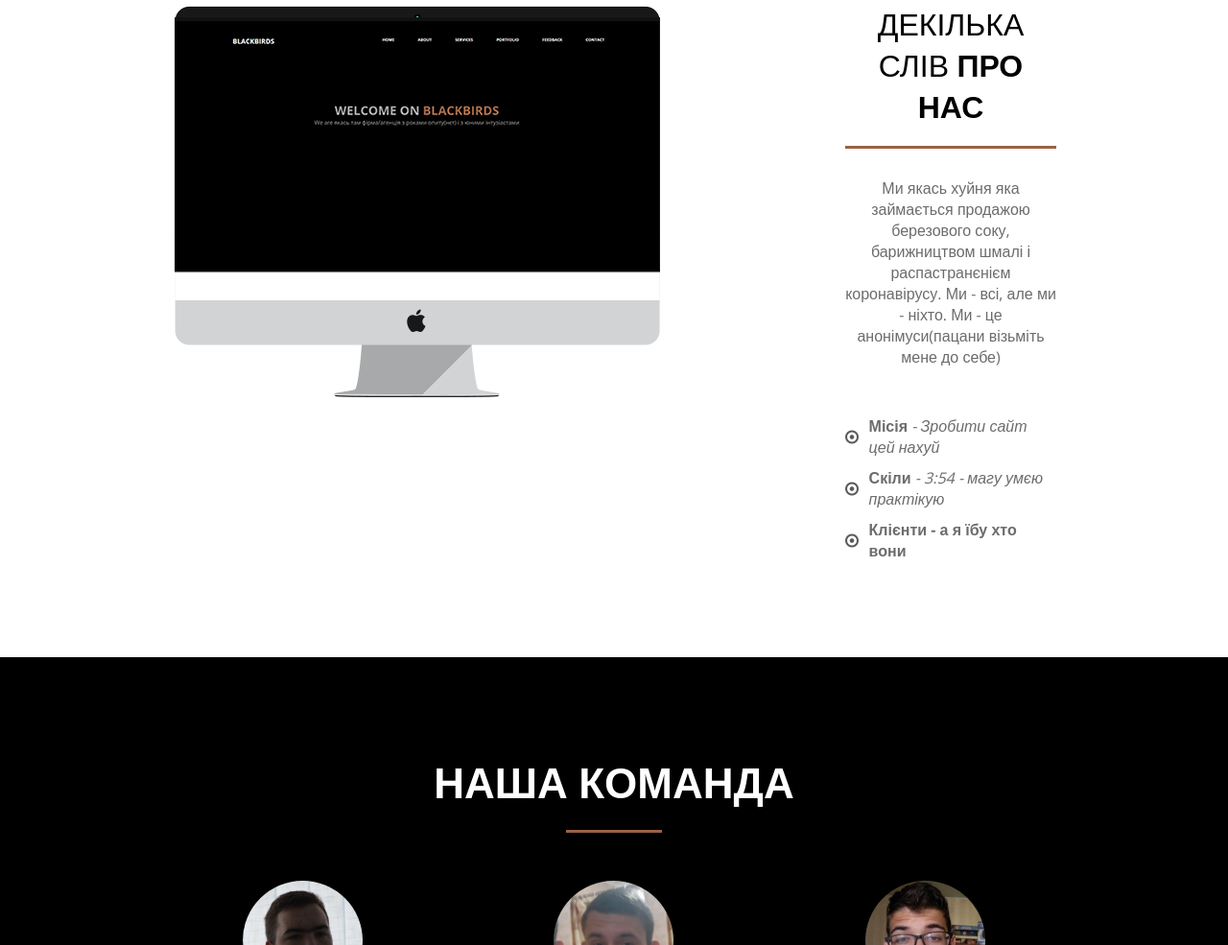
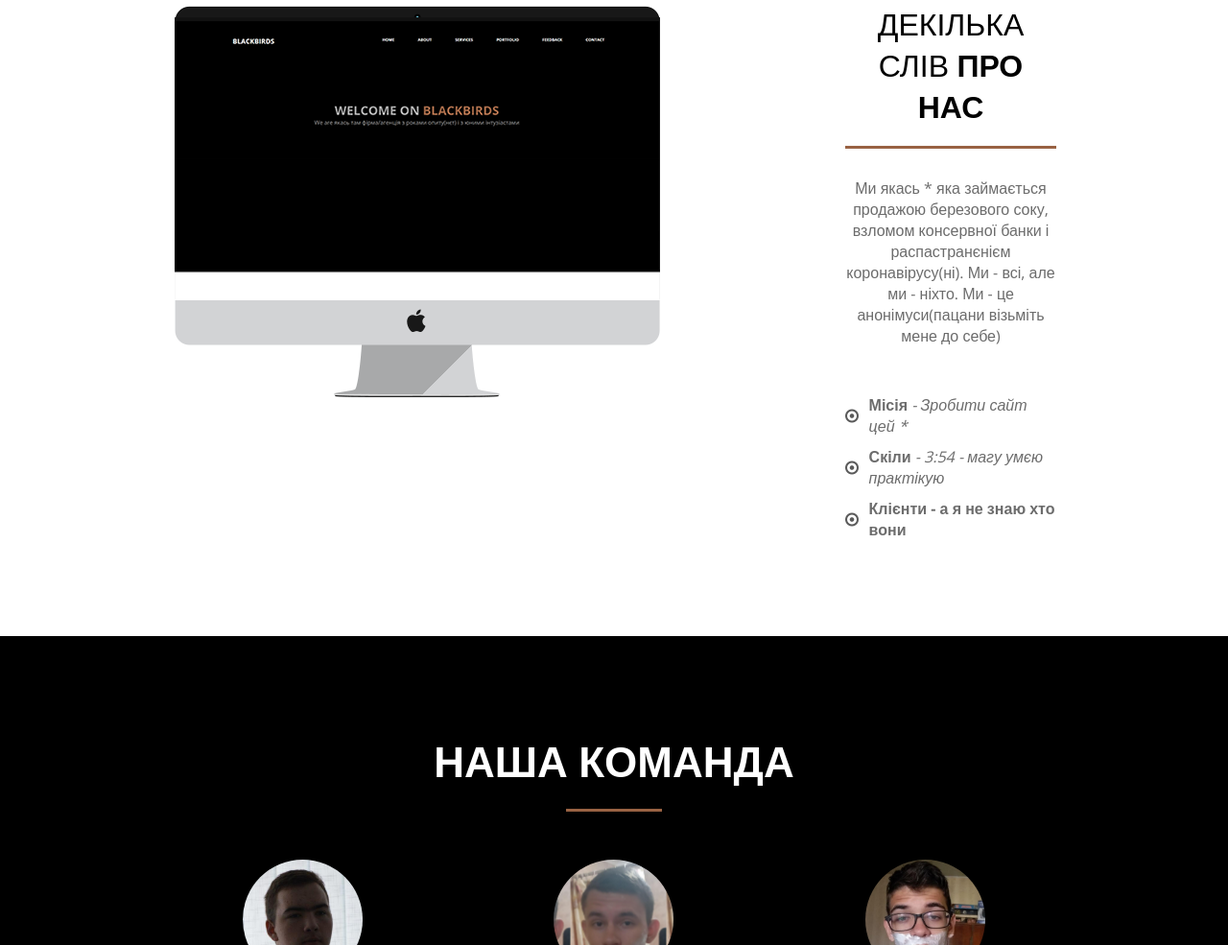
Before and after one commit to detth/detth.github.io, a plain HTML site: page projects/bb/index.html in a window 1280 px wide. Shown: the part 985-1970 px from the top of the page at 96% size. Drawn offline with nearby package versions, Linux system fonts and the light colour scheme.

Commit message:
Update index.html

```diff
--- a/projects/bb/index.html
+++ b/projects/bb/index.html
@@ -37,11 +37,11 @@
 				</div>
 				<div class="about_right">
 					<h1>ДЕКІЛЬКА СЛІВ <b>ПРО НАС</b></h1>
-					<p>Ми якась хуйня яка займається продажою березового соку, барижництвом шмалі і распастранєнієм коронавірусу. Ми - всі, але ми - ніхто. Ми - це анонімуси(пацани візьміть мене до себе)</p>
+					<p>Ми якась * яка займається продажою березового соку, взломом консервної банки і распастранєнієм коронавірусу(ні). Ми - всі, але ми - ніхто. Ми - це анонімуси(пацани візьміть мене до себе)</p>
 					<ul>
-						<li><span class="b_text">Місія</span> - Зробити сайт цей нахуй</li>
+						<li><span class="b_text">Місія</span> - Зробити сайт цей *</li>
 						<li><span class="b_text">Скіли</span> - 3:54 - магу умєю практікую</li>
-						<li><span class="b_text">Клієнти</span> - а я їбу хто вони</li>
+						<li><span class="b_text">Клієнти</span> - а я не знаю хто вони</li>
 					</ul>
 				</div>
 			</div>
@@ -216,7 +216,7 @@
 	<footer>
 		<div class="wrapper">
 			<div class="social">
-				 <a href="https://www.instagram.com/darke4.exe" target="_blank"><img src="img/inst.png" alt=""></a>
+				 <a href="https://www.instagram.com/dark.edit" target="_blank"><img src="img/inst.png" alt=""></a>
 				 <a href="#"><img src="img/linkedin.png" alt=""></a>
 				 <a href="https://t.me/darke4" target="_blank"><img src="img/tg.png" alt=""></a>
 				 <a href="#"><img src="img/google.png" alt=""></a>
```
